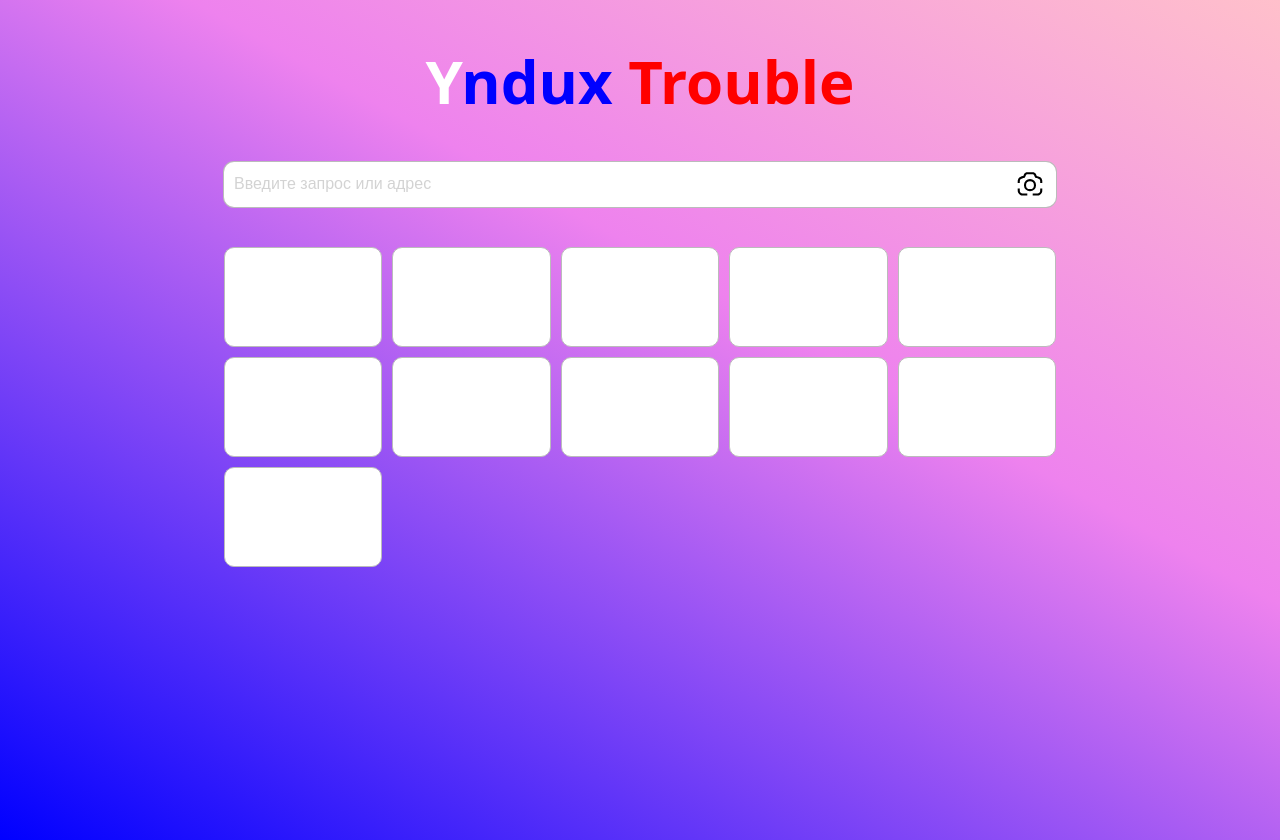
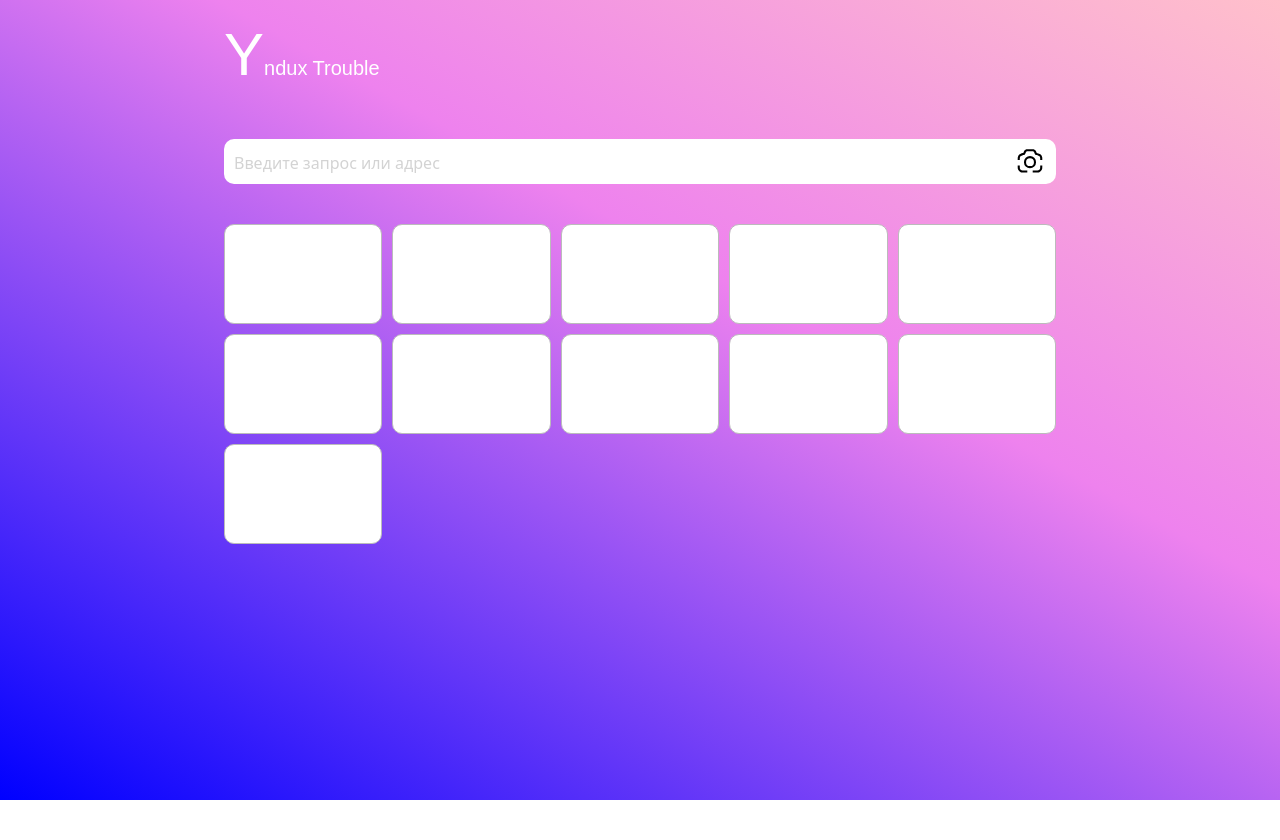
Before and after one commit to GarryVar/yandux.trouble, a website: page src/index.html in a window 1280 px wide. After the commit the page ends 800 px from the top, so only its background shows below. Drawn offline with Linux system fonts and the light colour scheme; a web font is replaced by a local one.

Commit message:
Update all styles

```diff
--- a/src/styles/assets/form.css
+++ b/src/styles/assets/form.css
@@ -1,10 +1,11 @@
 .form {
     display: flex;
+    column-gap: 10px;
     justify-content: space-between;
     align-items: center;
     width: 100%;
     border-radius: 10px;
-    box-shadow: 0 0 0 1px #bbb;
+    /* box-shadow: 0 0 0 1px #bbb; */
     border-radius: 10px;
     overflow: hidden;
     background-color: #fff;
@@ -16,12 +17,18 @@
 }
 
 .form input {
+    padding: 0;
+    flex-grow: 1;
     min-width: 80%;
     height: 45px;
     border: none;
 
     padding-left: 10px;
     background-color: transparent;
+    font-family: inherit;
+    font-weight: 600;
+    font-size: 18px;
+    color: var(--main-dark);
 }
 
 .form input:focus {
@@ -36,7 +43,6 @@
 }
 
 .form__btn-file {
-
     position: relative;
     overflow: hidden;
     width: 32px;
--- a/src/styles/assets/main.css
+++ b/src/styles/assets/main.css
@@ -24,17 +24,7 @@
     overflow: hidden;
   }
 
-  .title {
-    text-align: center;
-    font-size: 60px;
+  main {
+    padding-top: 20px;
+    padding-bottom: 20px;
   }
-
-  .title__y {
-    color: white;
-  }
-  .title__nduks {
-    color: blue;
-  }
-  .title__trouble {
-    color: red;
-  }
--- a/src/styles/assets/title.css
+++ b/src/styles/assets/title.css
@@ -1,14 +1,56 @@
 .title {
-    text-align: center;
-    font-size: 60px;
+    font-family: "Ruslan Display", sans-serif;
+    font-weight: 400;
+    font-style: normal;
+    text-align: left;
+    font-size: 30px;
+    margin: 0;
+    margin-bottom: 20px;
+    color: white;
   }
 
-  .title__y {
+  .title span {
     color: white;
   }
+
+   .title__y {
+    color: white;
+    font-size: 80px;
+  }
+
+/*
   .title__nduks {
     color: blue;
+
   }
   .title__trouble {
     color: red;
+  } */
+
+  @media(min-width: 640px) {
+    .title {
+      margin-bottom: 45px;
+      font-size: 40px;
+    }
+
+    .title__y {
+      font-size: 60px;
+    }
   }
+
+  @media(min-width: 768px) {
+    .title {
+      margin-bottom: 50px;
+      font-size: 35px;
+    }
+
+    .title__y {
+      font-size: 60px;
+    }
+  }
+
+  @media(min-width: 768px) {
+    .title {
+      font-size: 20px;
+    }
+  }
--- a/src/styles/index.css
+++ b/src/styles/index.css
@@ -1,8 +1,8 @@
 
+@import url('./assets/var.css');
 @import url('./assets/main.css');
 @import url('./assets/box-model.css');
 @import url('./assets/container.css');
 @import url('./assets/form.css');
-@import url('./assets/grid.css');
 @import url('./assets/tabs.css');
 @import url('./assets/title.css');
```
